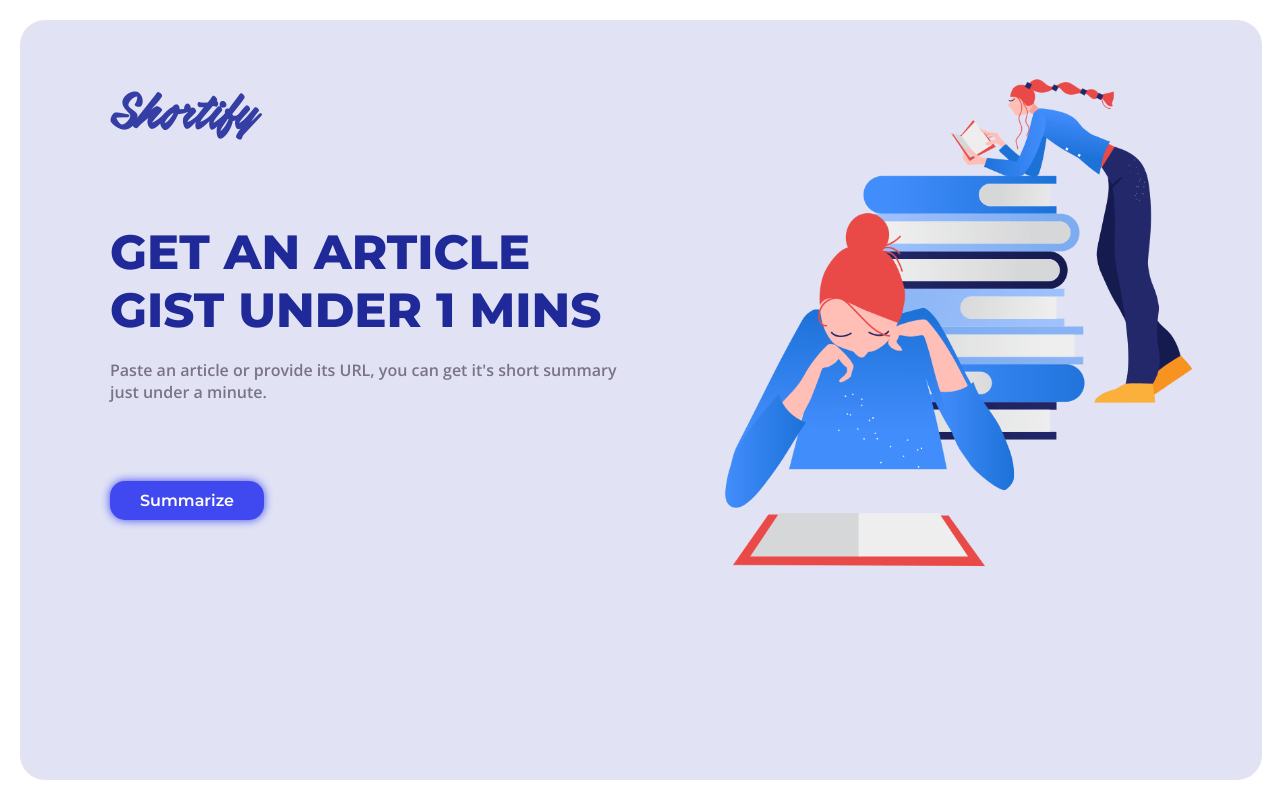
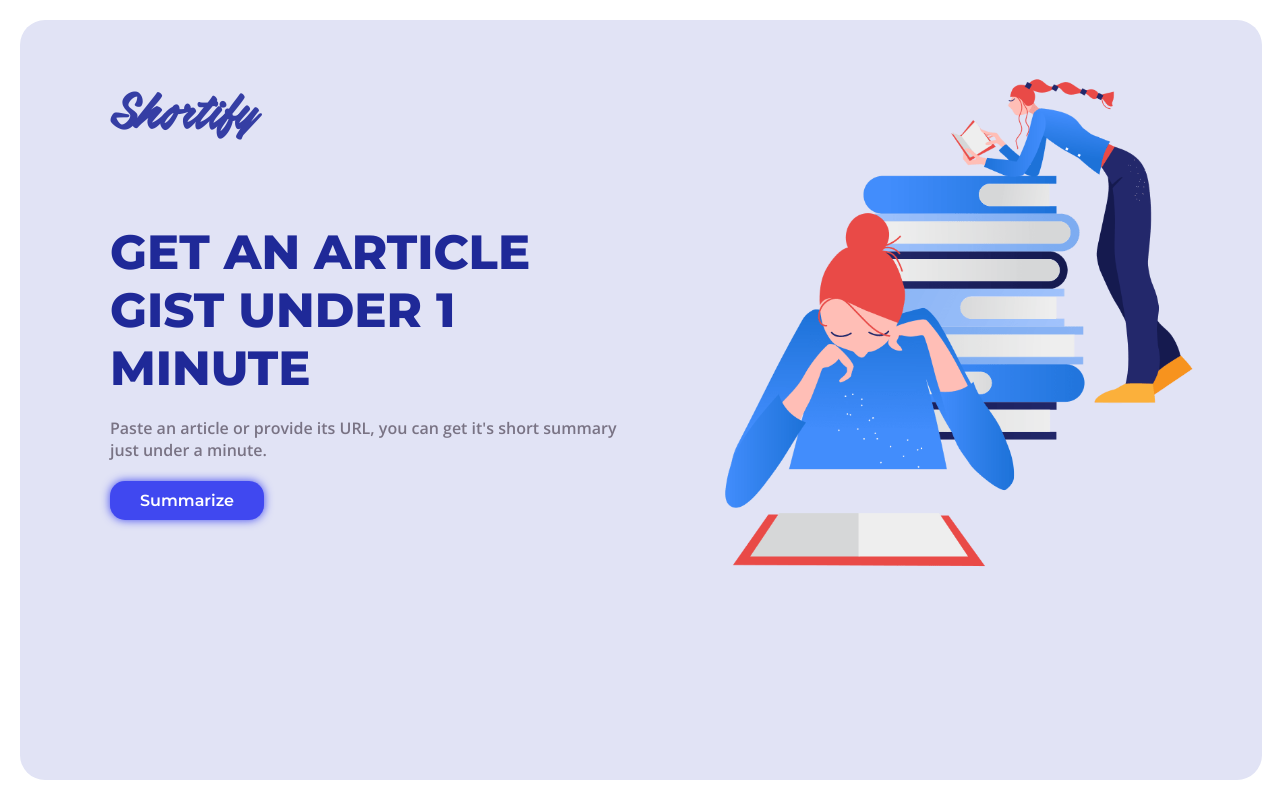
Before and after one commit to MLH-Fellowship/Shortify, a React (Create React App) app in the folder frontend/: page / in a window 1280 px wide. Shown: the top 800 px of the page. Built offline with nearby package versions, Linux system fonts and the light colour scheme.

Commit message:
👌 IMPROVE: hero text

```diff
--- a/frontend/src/components/FrontUI.js
+++ b/frontend/src/components/FrontUI.js
@@ -15,9 +15,10 @@ const FrontUI = ({ scrollToSummarize }) => {
                         <h1>Shortify</h1>
                     </div>
                     <div className='tagline-frtui'>
-                        <p className='tagline-head-frtui'>Get an article gist under 1 mins</p>
+                        <p className='tagline-head-frtui'>Get an article gist under 1 minute</p>
                         <p className='tagline-text-frtui'>
-                            Paste an article or provide its URL, you can get it's short summary just under a minute.
+                            Paste an article or provide its URL, you can get it's short summary just
+                            under a minute.
                         </p>
                     </div>
                     <div className='button-frtui'>
```
